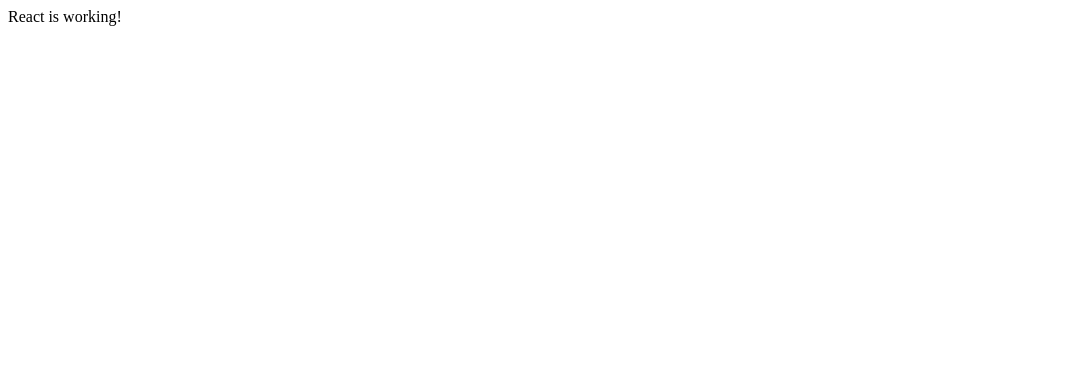
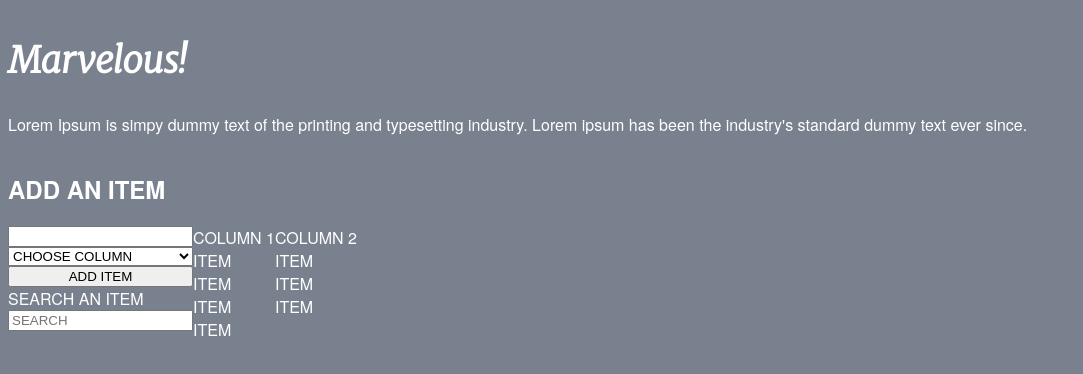
Before and after one commit to xavvvier/fe-test, a React app: page / in a window 1280 px wide. Shown: the top 374 px of the page, without its empty margins (0-1083 px from the left). Built offline with nearby package versions, Linux system fonts and the light colour scheme.

Commit message:
basic page layout

```diff
--- a/index.html
+++ b/index.html
@@ -1,12 +1,17 @@
 <!DOCTYPE html>
 <html lang="en">
   <head>
-  <meta charset="UTF-8">
-  <meta http-equiv="X-UA-Compatible" content="IE=edge">
-  <meta name="viewport" content="width=device-width, initial-scale=1.0">
+    <meta charset="UTF-8" />
+    <meta http-equiv="X-UA-Compatible" content="IE=edge" />
+    <meta name="viewport" content="width=device-width, initial-scale=1.0" />
     <title>H8tch react test</title>
     <style>
       @import url('https://fonts.googleapis.com/css2?family=Merriweather:ital,wght@1,300&display=swap');
+    </style>
+    <style>
+      body {
+        background-color: #79818f;
+      }
     </style>
   </head>
   <body>
--- a/package.json
+++ b/package.json
@@ -10,9 +10,11 @@
   "author": "Javier Gonzalez",
   "license": "ISC",
   "dependencies": {
-    "@emotion/css": "^11.1.3",
+    "@emotion/react": "^11.4.1",
+    "@emotion/styled": "^11.3.0",
     "@types/react": "^17.0.17",
     "@types/react-dom": "^17.0.9",
+    "@types/styled-components": "^5.1.12",
     "react": "^17.0.2",
     "react-dom": "^17.0.2"
   },
@@ -21,8 +23,8 @@
     "@babel/core": "^7.15.0",
     "@babel/preset-env": "^7.15.0",
     "@babel/preset-react": "^7.14.5",
+    "html-webpack-plugin": "^5.3.2",
     "ts-loader": "^9.2.5",
-    "html-webpack-plugin": "^5.3.2",
     "typescript": "^4.3.5",
     "webpack": "^5.50.0",
     "webpack-cli": "^4.7.2",
--- a/src/index.tsx
+++ b/src/index.tsx
@@ -1,8 +1,80 @@
 import React from 'react';
 import ReactDOM from 'react-dom';
+import styled from '@emotion/styled';
+
+const Main = styled.main`
+  font-family: HelveticaNeue, Helvetica, sans-serif;
+  color: white;
+`;
+
+interface FlexProps {
+  readonly direction?: string;
+}
+const Flex = styled.div<FlexProps>`
+  display: flex;
+  flex-direction: column;
+  @media only screen and (min-width: 768px) {
+    flex-direction: ${(props) => props.direction || 'column'};
+  }
+`;
+const Hero = styled.section`
+  & h1 {
+    font-family: 'Merriweather', serif;
+    font-style: italic;
+    font-size: 36px;
+  }
+`;
+
+const Column = styled.div``;
+const ColumnHeader = styled.div``;
+const Item = styled.div``;
+const Header = styled.h2``;
 
 function App() {
-  return <div>React is working!</div>;
+  return (
+    <Main>
+      <Flex>
+        <Hero>
+          <h1>Marvelous!</h1>
+          <p>
+            Lorem Ipsum is simpy dummy text of the printing and typesetting industry. Lorem ipsum
+            has been the industry's standard dummy text ever since.
+          </p>
+        </Hero>
+        <Header>ADD AN ITEM</Header>
+        <Flex>
+          <Flex direction="row">
+            <Flex>
+              <input type="text" />
+              <select>
+                <option value="" disabled selected>
+                  CHOOSE COLUMN
+                </option>
+                <option value="1">Column 1</option>
+                <option value="2">Column 2</option>
+              </select>
+              <button>ADD ITEM</button>
+              <label htmlFor="search"> SEARCH AN ITEM </label>
+              <input placeholder="SEARCH" id="search" type="text" />
+            </Flex>
+            <Column>
+              <ColumnHeader>COLUMN 1</ColumnHeader>
+              <Item>ITEM</Item>
+              <Item>ITEM</Item>
+              <Item>ITEM</Item>
+              <Item>ITEM</Item>
+            </Column>
+            <Column>
+              <ColumnHeader>COLUMN 2</ColumnHeader>
+              <Item>ITEM</Item>
+              <Item>ITEM</Item>
+              <Item>ITEM</Item>
+            </Column>
+          </Flex>
+        </Flex>
+      </Flex>
+    </Main>
+  );
 }
 
 ReactDOM.render(<App />, document.getElementById('root'));
--- a/tsconfig.json
+++ b/tsconfig.json
@@ -8,6 +8,6 @@
     "target": "es5",
     "jsx": "react",
     "allowJs": true,
-    "moduleResolution": "node"
+    "moduleResolution": "node",
   }
 }
```
Also changed, not shown: 1 other file (tests, documents, lock files or other folders). Lines whose indentation alone changed are shown as unchanged.
